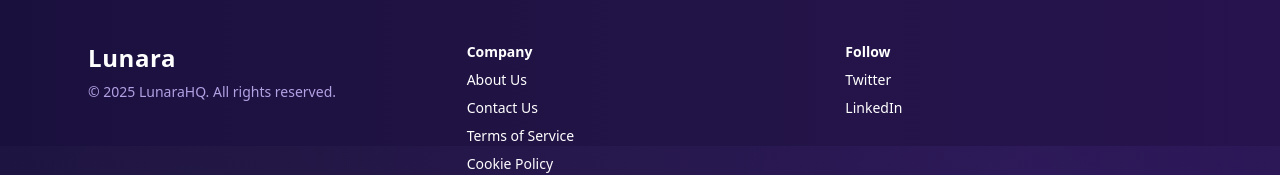
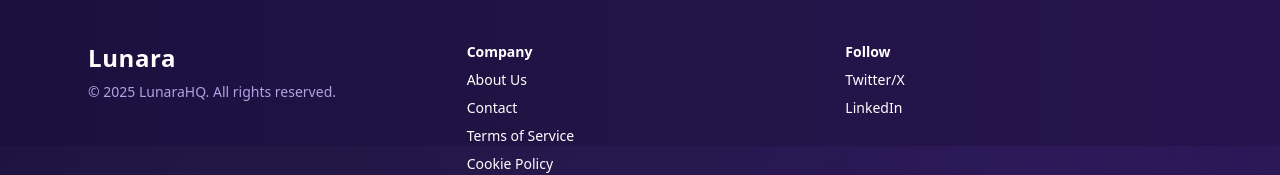
Before and after one commit to LunaraHQ/lunara-website, a Next.js app: page / in a window 1280 px wide. Shown: the part 4157-4332 px from the top of the page. Built offline with nearby package versions, Linux system fonts and the light colour scheme.

Commit message:
Update Footer.js

```diff
--- a/components/Footer.js
+++ b/components/Footer.js
@@ -6,7 +6,7 @@ export default function Footer() {
       <div className="max-w-6xl mx-auto px-6 grid md:grid-cols-3 gap-8 text-sm">
         {/* Brand */}
         <div>
-          <Link href="/" className="text-2xl font-extrabold text-white tracking-wide">
+          <Link href="/" className="text-2xl font-extrabold text-white tracking-wide hover:text-[#B299FF] transition">
             Lunara
           </Link>
           <p className="mt-2 text-[#b2a1e3]">
@@ -23,12 +23,9 @@ export default function Footer() {
               </Link>
             </li>
             <li>
-              <a
-                href="mailto:nathan@lunarahq.com"
-                className="hover:text-[#8C64FF] transition"
-              >
-                Contact Us
-              </a>
+              <Link href="/contact" className="hover:text-[#8C64FF] transition">
+                Contact
+              </Link>
             </li>
             <li>
               <Link href="/terms" className="hover:text-[#8C64FF] transition">
@@ -53,17 +50,17 @@ export default function Footer() {
           <ul className="space-y-2">
             <li>
               <a
-                href="https://twitter.com/yourhandle"
+                href="https://twitter.com/LunaraHQ"
                 target="_blank"
                 rel="noopener noreferrer"
                 className="hover:text-[#8C64FF] transition"
               >
-                Twitter
+                Twitter/X
               </a>
             </li>
             <li>
               <a
-                href="https://linkedin.com/yourcompany"
+                href="https://linkedin.com/company/lunarahq"
                 target="_blank"
                 rel="noopener noreferrer"
                 className="hover:text-[#8C64FF] transition"
```
